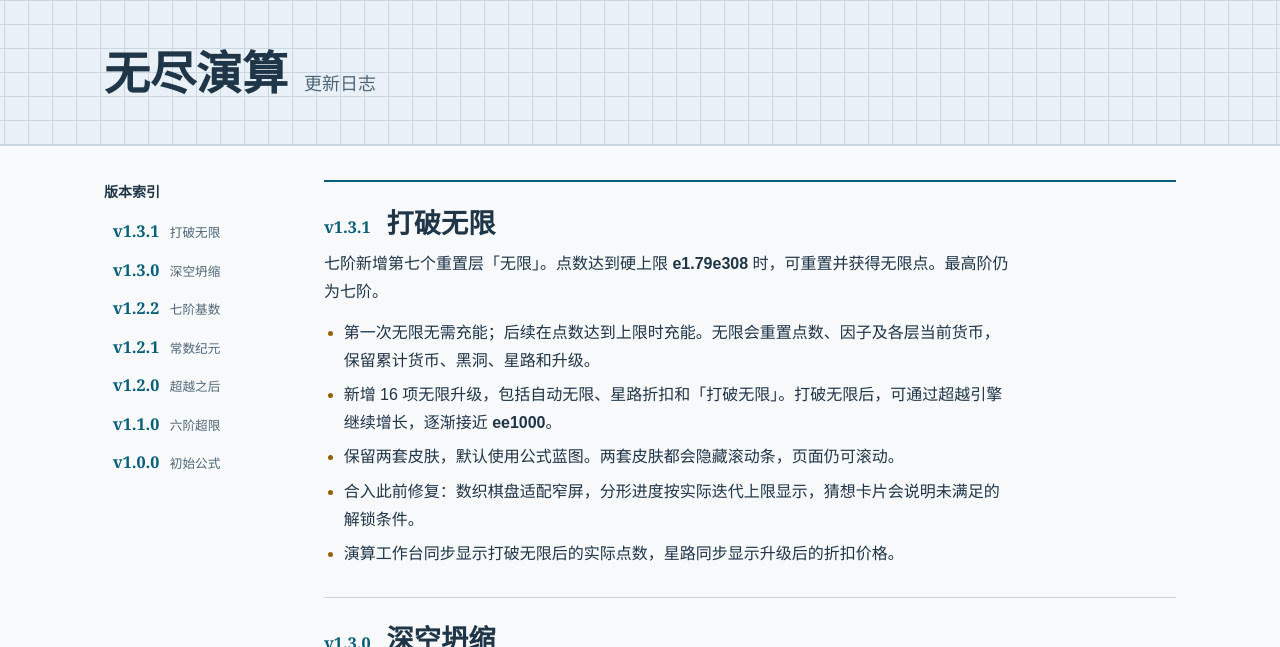
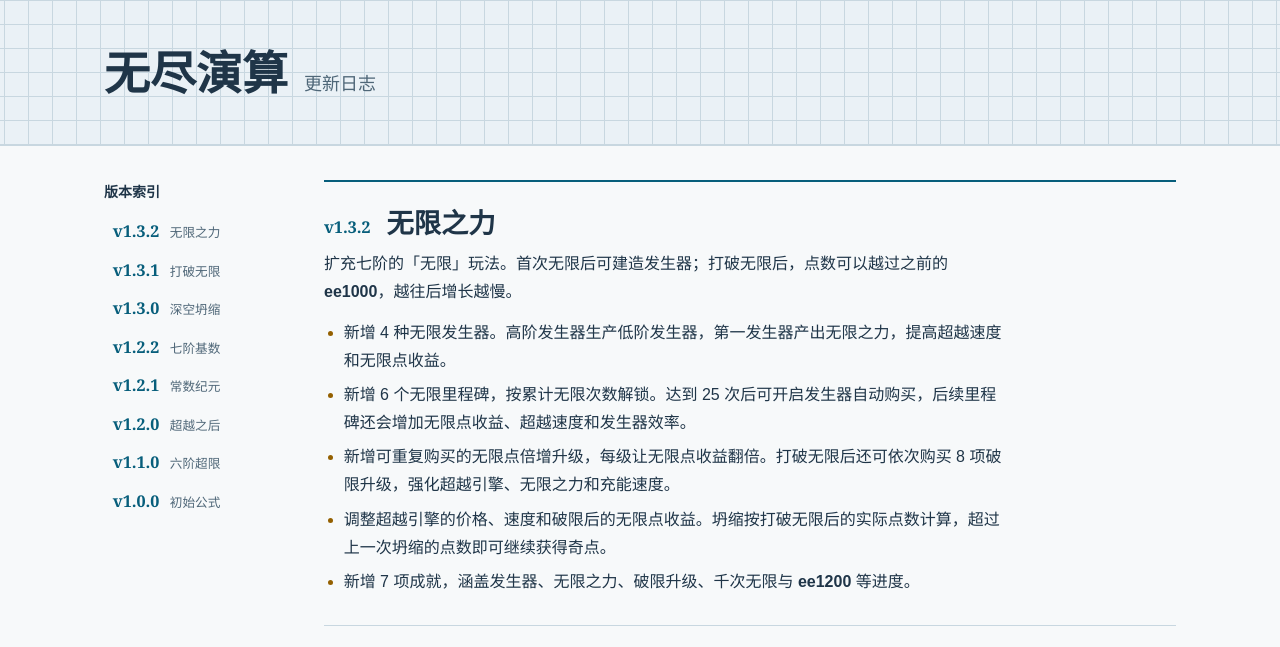
Before and after one commit to dfsoft123new2/wjys, a plain HTML site: page changelog.html in a window 1280 px wide. Shown: the top 647 px of the page. Drawn offline with Linux system fonts and the light colour scheme.

Commit message:
Update changelog.html

```diff
--- a/changelog.html
+++ b/changelog.html
@@ -93,6 +93,7 @@
     <nav aria-label="版本索引">
       <p class="nav-label">版本索引</p>
       <ol>
+        <li><a href="#v1.3.2"><span class="version">v1.3.2</span><span class="nav-title">无限之力</span></a></li>
         <li><a href="#v1.3.1"><span class="version">v1.3.1</span><span class="nav-title">打破无限</span></a></li>
         <li><a href="#v1.3.0"><span class="version">v1.3.0</span><span class="nav-title">深空坍缩</span></a></li>
         <li><a href="#v1.2.2"><span class="version">v1.2.2</span><span class="nav-title">七阶基数</span></a></li>
@@ -103,6 +104,18 @@
       </ol>
     </nav>
     <main aria-label="版本更新记录">
+      <article id="v1.3.2" aria-labelledby="title-v1.3.2">
+        <header><span class="version">v1.3.2</span><h2 id="title-v1.3.2">无限之力</h2></header>
+        <p class="lead">扩充七阶的「无限」玩法。首次无限后可建造发生器；打破无限后，点数可以越过之前的 <strong>ee1000</strong>，越往后增长越慢。</p>
+        <ul class="changes">
+          <li>新增 4 种无限发生器。高阶发生器生产低阶发生器，第一发生器产出无限之力，提高超越速度和无限点收益。</li>
+          <li>新增 6 个无限里程碑，按累计无限次数解锁。达到 25 次后可开启发生器自动购买，后续里程碑还会增加无限点收益、超越速度和发生器效率。</li>
+          <li>新增可重复购买的无限点倍增升级，每级让无限点收益翻倍。打破无限后还可依次购买 8 项破限升级，强化超越引擎、无限之力和充能速度。</li>
+          <li>调整超越引擎的价格、速度和破限后的无限点收益。坍缩按打破无限后的实际点数计算，超过上一次坍缩的点数即可继续获得奇点。</li>
+          <li>新增 7 项成就，涵盖发生器、无限之力、破限升级、千次无限与 <strong>ee1200</strong> 等进度。</li>
+        </ul>
+      </article>
+
       <article id="v1.3.1" aria-labelledby="title-v1.3.1">
         <header><span class="version">v1.3.1</span><h2 id="title-v1.3.1">打破无限</h2></header>
         <p class="lead">七阶新增第七个重置层「无限」。点数达到硬上限 <strong>e1.79e308</strong> 时，可重置并获得无限点。最高阶仍为七阶。</p>
```
